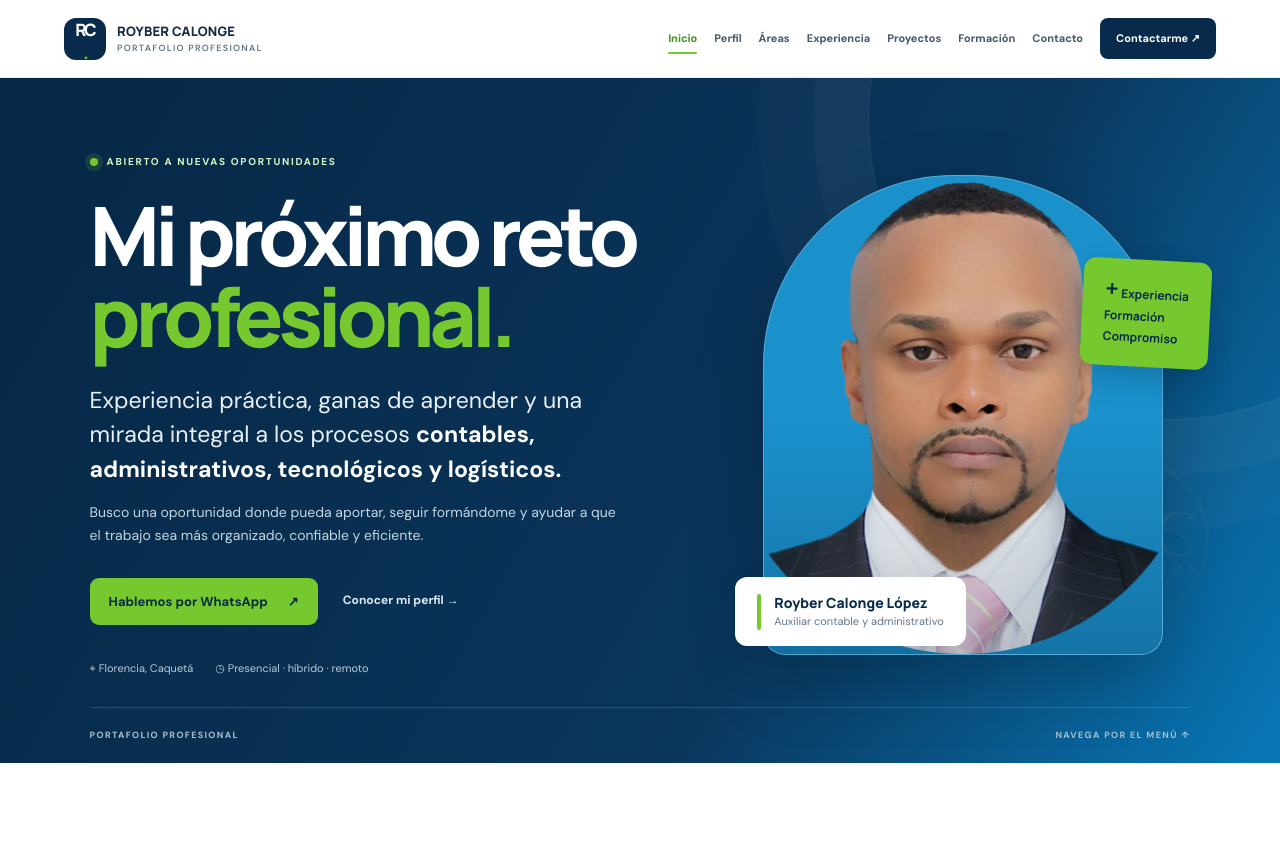
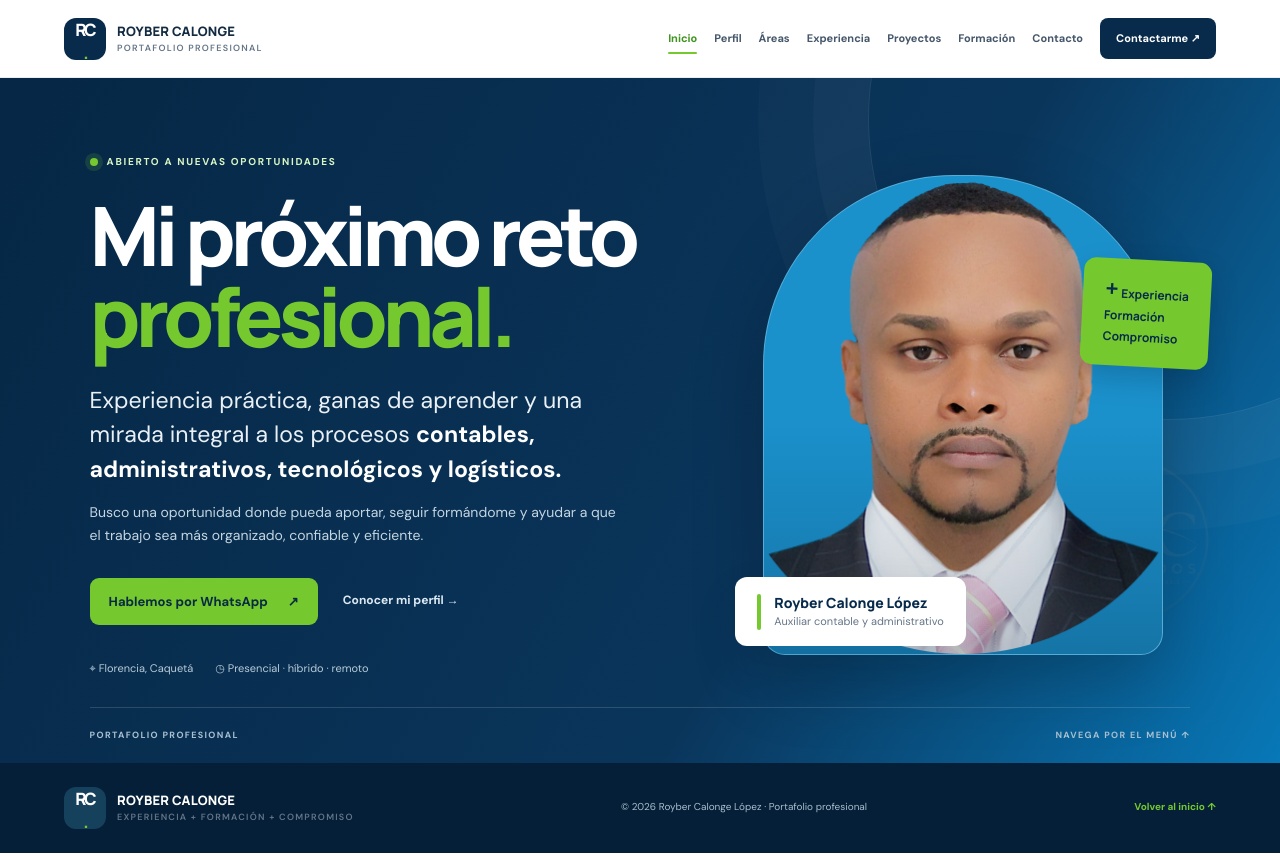
Before and after one commit to Roycalonge/Portafolio_RoyCalonge, a plain HTML site: page index.html in a window 1280 px wide. Shown: the top 856 px of the page. Drawn offline with Linux system fonts and the light colour scheme.

Commit message:
Update index.html

```diff
--- a/index.html
+++ b/index.html
@@ -1,4 +1,88 @@
 <!doctype html>
+<html lang="es">
+<head>
+  <meta charset="utf-8">
+  <meta name="viewport" content="width=device-width, initial-scale=1">
+  <meta name="theme-color" content="#082b4c">
+  <meta name="description" content="Portafolio profesional de Royber Calonge López: apoyo contable y administrativo, sistemas, datos, automatización y logística.">
+  <title>Inicio | Royber Calonge López</title>
+  <link rel="preconnect" href="https://fonts.googleapis.com">
+  <link rel="preconnect" href="https://fonts.gstatic.com" crossorigin>
+  <link href="https://fonts.googleapis.com/css2?family=DM+Sans:wght@400;500;600;700&family=Manrope:wght@400;500;600;700;800&display=swap" rel="stylesheet">
+  <link rel="stylesheet" href="css/base.css">
+  <link rel="stylesheet" href="css/layout.css">
+  <link rel="stylesheet" href="css/components.css">
+  <link rel="stylesheet" href="css/responsive.css">
+</head>
+<body>
+  <header class="site-header">
+    <a class="brand" href="index.html">
+      <span class="brand-mark">RC<span>.</span></span>
+      <span class="brand-name">ROYBER CALONGE <small>PORTAFOLIO PROFESIONAL</small></span>
+    </a>
+    <button class="menu-toggle" type="button" aria-label="Abrir menú" aria-expanded="false" aria-controls="site-nav">☰</button>
+    <nav class="nav" id="site-nav" aria-label="Navegación principal">
+      <a href="index.html" data-page="index">Inicio</a>
+      <a href="perfil.html" data-page="perfil">Perfil</a>
+      <a href="areas.html" data-page="areas">Áreas</a>
+      <a href="experiencia.html" data-page="experiencia">Experiencia</a>
+      <a href="proyectos.html" data-page="proyectos">Proyectos</a>
+      <a href="formacion.html" data-page="formacion">Formación</a>
+      <a href="contacto.html" data-page="contacto">Contacto</a>
+      <a class="nav-contact" href="https://wa.me/573188718692" target="_blank" rel="noopener">Contactarme ↗</a>
+    </nav>
+  </header>
+
+  <main>
+    <section class="hero">
+      <div class="hero-grid">
+        <div class="hero-copy">
+          <div class="eyebrow"><span class="status-dot"></span> ABIERTO A NUEVAS OPORTUNIDADES</div>
+          <h1>Mi próximo reto <span>profesional.</span></h1>
+          <p class="hero-lead">Experiencia práctica, ganas de aprender y una mirada integral a los procesos <strong>contables, administrativos, tecnológicos y logísticos.</strong></p>
+          <p class="hero-sub">Busco una oportunidad donde pueda aportar, seguir formándome y ayudar a que el trabajo sea más organizado, confiable y eficiente.</p>
+          <div class="hero-actions">
+            <a class="button button-green" href="https://wa.me/573188718692?text=Hola%20Royber%2C%20vi%20tu%20portafolio%20profesional." target="_blank" rel="noopener">Hablemos por WhatsApp <span aria-hidden="true">↗</span></a>
+            <a class="text-link" href="perfil.html">Conocer mi perfil →</a>
+          </div>
+          <div class="hero-meta">
+            <span>⌖ Florencia, Caquetá</span>
+            <span>◷ Presencial · híbrido · remoto</span>
+          </div>
+        </div>
+        <div class="hero-visual">
+          <div class="portrait-frame"><img src="assets/royber-retrato.png" alt="Retrato profesional de Royber Calonge López"></div>
+          <div class="portrait-caption">
+            <span class="caption-line" aria-hidden="true"></span>
+            <div><strong>Royber Calonge López</strong><small>Auxiliar contable y administrativo</small></div>
+          </div>
+          <div class="hero-watermark" aria-hidden="true"><img src="assets/hgc-marca-agua.png" alt=""></div>
+          <div class="floating-note"><span aria-hidden="true">+</span> Experiencia<br>Formación<br>Compromiso</div>
+        </div>
+      </div>
+      <div class="hero-bottom">
+        <span>PORTAFOLIO PROFESIONAL</span>
+        <span class="scroll-cue">NAVEGA POR EL MENÚ ↑</span>
+      </div>
+    </section>
+
+  </main>
+
+  <footer class="footer">
+    <a class="brand" href="index.html">
+      <span class="brand-mark">RC<span>.</span></span>
+      <span class="brand-name">ROYBER CALONGE <small>EXPERIENCIA + FORMACIÓN + COMPROMISO</small></span>
+    </a>
+    <span>© <span id="year"></span> Royber Calonge López · Portafolio profesional</span>
+    <a href="index.html">Volver al inicio ↑</a>
+  </footer>
+  <div class="toast" role="status" aria-live="polite"></div>
+  <script src="js/menu.js"></script>
+  <script src="js/copy.js"></script>
+  <script src="js/active.js"></script>
+  <script src="js/app.js"></script>
+</body>
+    </html><!doctype html>
 <html lang="es">
 <head>
   <meta charset="utf-8">
```
